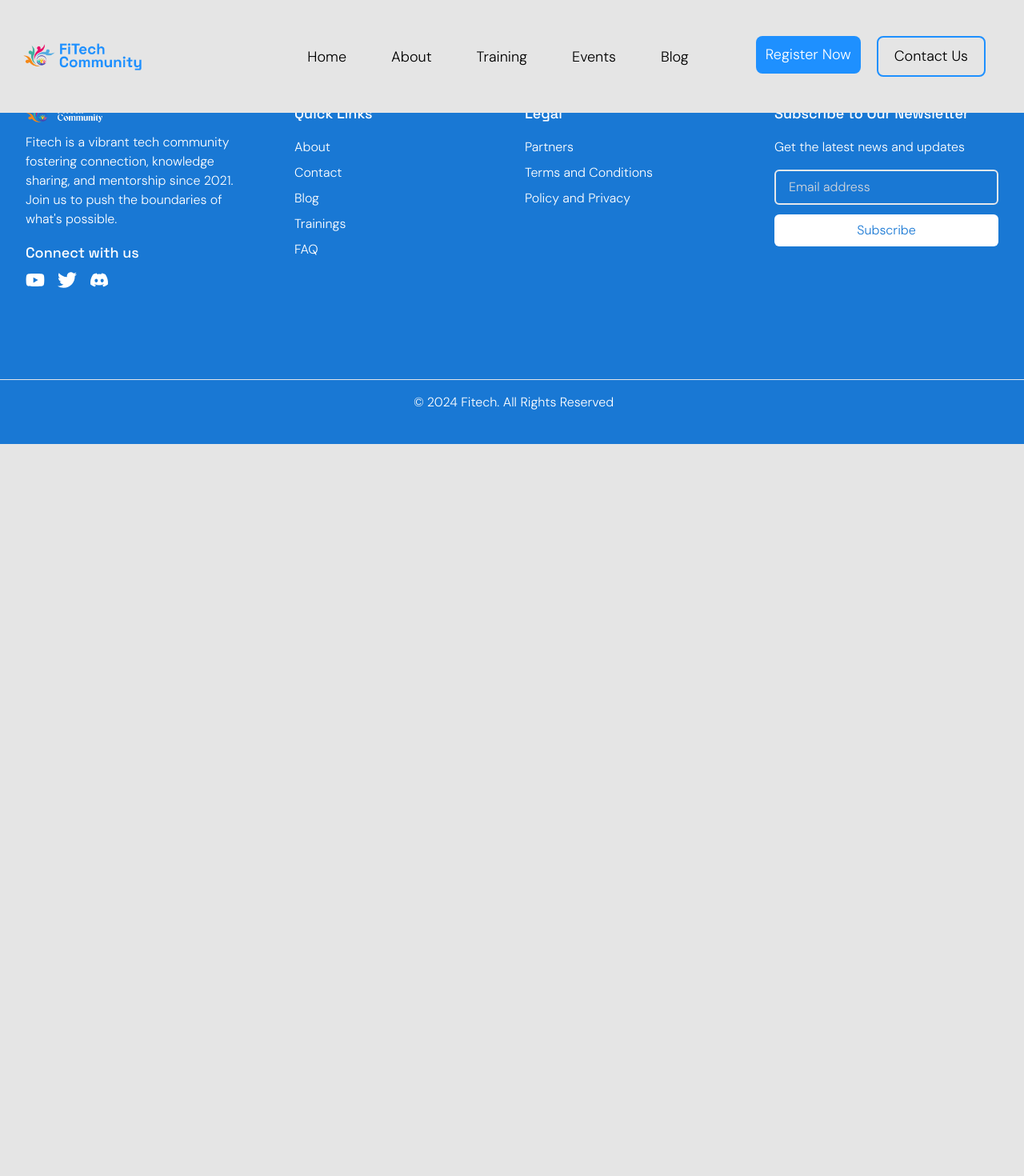
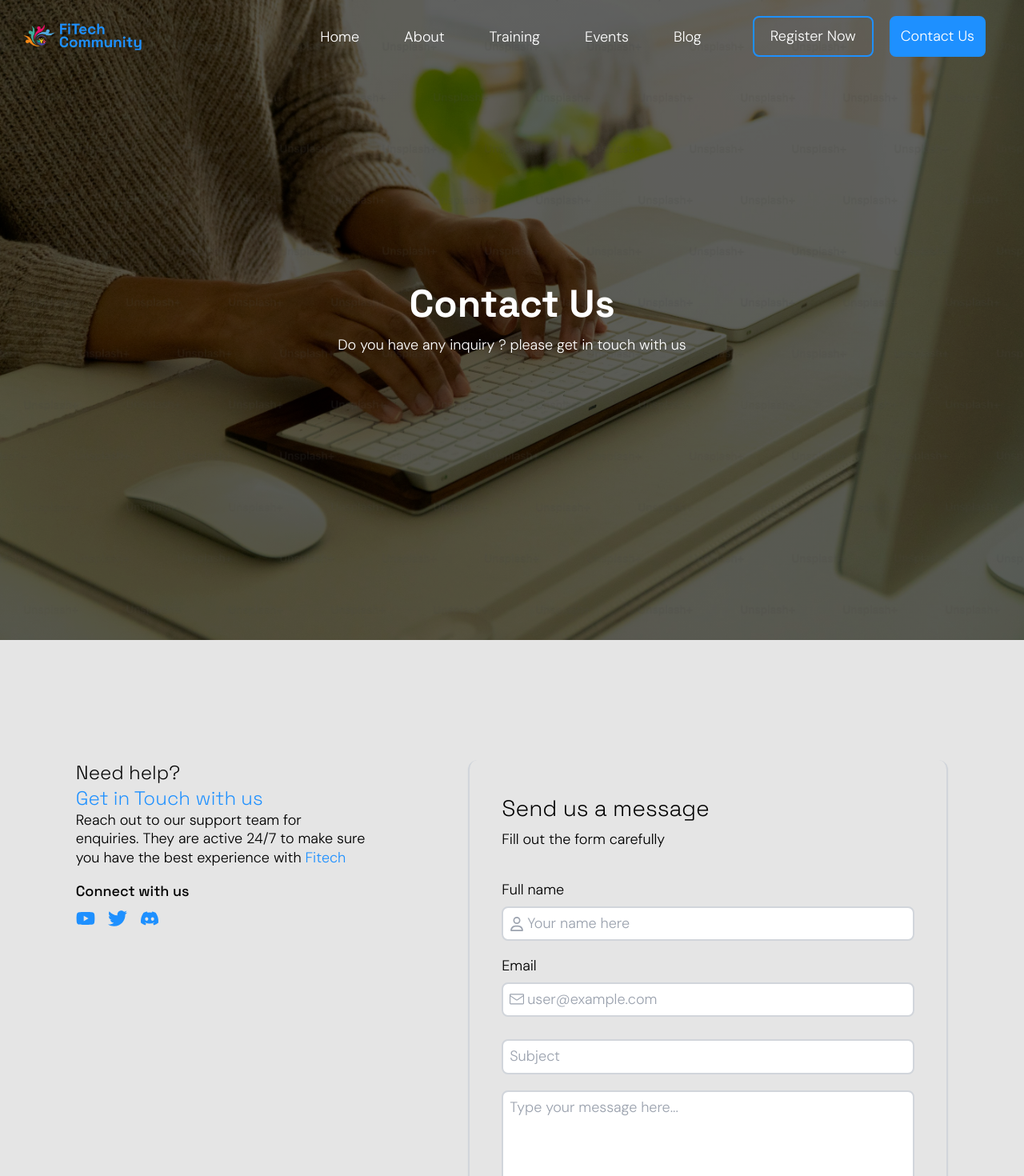
Before and after one commit to React-Community-Kaduna/fitech_website, a React (Vite) app: page /contact in a window 1280 px wide. Shown: the top 1470 px of the page at 80% size. Before the commit the page ends 800 px from the top, so only its background shows below. Built offline with nearby package versions, Linux system fonts and the light colour scheme.

Commit message:
finished contact-page

```diff
--- a/src/Components/Footer.jsx
+++ b/src/Components/Footer.jsx
@@ -1,7 +1,7 @@
 import React from "react";
 import footerLogo from "../assets/footer_logo.png";
 import Button from "./Button";
-import SubscribeForm from "./SubscribeForm";
+// import SubscribeForm from "./SubscribeForm";
 import { FaTwitter, FaYoutube, FaDiscord } from "react-icons/fa";
 import { Link } from "react-router-dom";
 
--- a/src/pages/About.jsx
+++ b/src/pages/About.jsx
@@ -56,10 +56,9 @@ function About() {
   };
 
   return (
-    <div className="min-h-screen flex flex-col">
-      {/* <Nav /> */}
+    <div className="w-full min-h-screen flex flex-col bg-none">
       <NavBar className="w-full fixed top-0 left-0 z-50 bg-[#e5e5e5]">
-        <div className="md:flex items-center justify-between py-4 px-7 z-50">
+        <div className="md:flex items-center justify-between px-7 z-50">
           <div className="font-bold text-2xl cursor-pointer flex items-center">
             <Link to="/">
               <img className="w-[150px]" src={logo} alt="Community logo" />
@@ -77,7 +76,7 @@ function About() {
             }`}
           >
             {/* Menu items */}
-            <ul className="md:flex md:items-center md:pb-5 pb-10 md:static bg-[#e5e5e5] md:bg-transparent md:z-auto z-[-1] left-0 w-full md:w-auto md:pl-0 p-5 transition-all duration-500 ease-in">
+            <ul className="md:flex md:items-center md:static bg-[#e5e5e5] md:bg-transparent md:z-auto z-[-1] left-0 w-full md:w-auto md:pl-0 transition-all duration-500 ease-in">
               {navigation.map((item) => (
                 <li className="md:ml-8 text-xl md:my-0 my-7">
                   <NavLink
@@ -97,7 +96,6 @@ function About() {
                 </li>
               ))}
             </ul>
-
             <span className="flex flex-col md:flex-row gap-5">
               <Link to="/registration">
                 <Button className="bg-[#1E90FF] border-2 border-[#1E90FF] w-auto p-3 rounded-lg md:ml-8 hover:bg-gray-500 duration-500 text-[white]">
--- a/src/pages/Blog.jsx
+++ b/src/pages/Blog.jsx
@@ -112,7 +112,7 @@ function Blog() {
                 : "bg-transparent"
             } transition-colors duration-500`}
           >
-            <div className="md:flex items-center justify-between py-4 px-7 z-50">
+            <div className="md:flex items-center justify-between px-7 z-50">
               <div className="font-bold text-2xl cursor-pointer flex items-center">
                 <Link to="/">
                   <img className="w-[150px]" src={logo} alt="Community logo" />
@@ -132,7 +132,7 @@ function Blog() {
                 }`}
               >
                 {/* Menu items */}
-                <ul className="md:flex md:items-center md:pb-5 pb-10 md:static bg-[#e5e5e5] md:bg-transparent md:z-auto z-[-1] left-0 w-full md:w-auto md:pl-0 p-5 transition-all duration-500 ease-in">
+                <ul className="md:flex md:items-center md:static bg-[#e5e5e5] md:bg-transparent md:z-auto z-[-1] left-0 w-full md:w-auto md:pl-0 transition-all duration-500 ease-in">
                   {navigation.map((item) => (
                     <li className="md:ml-8 text-xl md:my-0 my-7">
                       <NavLink
@@ -168,6 +168,7 @@ function Blog() {
               </div>
             </div>
           </NavBar>
+
           <motion.div
             initial="hidden"
             animate="visible"
--- a/src/pages/Contact.jsx
+++ b/src/pages/Contact.jsx
@@ -2,20 +2,15 @@ import React, { useState, useEffect } from "react";
 import { motion } from "framer-motion";
 import NavBar from "../Components/NavBar";
 import Footer from "../Components/Footer";
-import bg from "../assets/hero_bg_about.png";
-import bg1 from "../assets/bg1.png";
+import bgImg from "../assets/contactBg.jpeg";
 import Button from "../Components/Button";
-import aboutImg1 from "../assets/aboutImg1.png";
-import aboutImg2 from "../assets/aboutImg2.png";
-import aboutImg3 from "../assets/aboutImg3.png";
-import frame from "../assets/aboutframe.png";
-import Members from "../Components/Members";
 import { NavLink, Link } from "react-router-dom";
-import Nav from "../Components/Nav";
-
 import logo from "../assets/logo.png";
 import { MdOutlineClose } from "react-icons/md";
 import { RxHamburgerMenu } from "react-icons/rx";
+import { FaTwitter, FaYoutube, FaDiscord } from "react-icons/fa";
+import { FaRegUser } from "react-icons/fa6";
+import { GoMail } from "react-icons/go";
 
 const navigation = [
   { name: "Home", href: "/" },
@@ -25,15 +20,65 @@ const navigation = [
   { name: "Blog", href: "/blog" },
 ];
 
+const fadeInUp = {
+  hidden: { opacity: 0, y: 20 },
+  visible: {
+    opacity: 1,
+    y: 0,
+    transition: { duration: 0.6, ease: "easeOut" },
+  },
+};
+
+const staggerContainer = {
+  hidden: { opacity: 0 },
+  visible: {
+    opacity: 1,
+    transition: {
+      staggerChildren: 0.2,
+    },
+  },
+};
+
 const Contact = () => {
   const [isMenuOpen, setIsMenuOpen] = useState(false);
+  const [isScrolled, setIsScrolled] = useState(false);
+
+  useEffect(() => {
+    const handleScroll = () => {
+      if (window.scrollY > 0) {
+        setIsScrolled(true);
+      } else {
+        setIsScrolled(false);
+      }
+    };
+
+    window.addEventListener("scroll", handleScroll);
+    return () => {
+      window.removeEventListener("scroll", handleScroll);
+    };
+  }, []);
 
   return (
-    <div className="w-full min-h-screen flex flex-col bg-none">
-      {/* <Nav /> */}
-      <NavBar className="w-full fixed top-0 left-0 z-50 bg-[#e5e5e5]">
-        <div className="md:flex items-center justify-between py-4 px-7 z-50">
-          <div className="font-bold text-2xl cursor-pointer flex items-center">
+    <div className="min-h-screen flex flex-col">
+      {/* Hero Section */}
+      <section className="relative w-full h-[80%] mt-0">
+        <div
+          className="height-full absolute inset-0 bg-gradient-to-r from-transparent to-black mix-blend-multiply bg-cover bg-no-repeat bg-center"
+          style={{
+            backgroundImage: `linear-gradient(to right, rgba(0, 0, 0, 0.54), rgba(0, 0, 0, 0.54)), url(${bgImg})`,
+          }}
+        />
+
+        <div className="relative z-10 bg-transparent">
+          <NavBar
+            className={`w-full fixed top-0 left-0 z-50 ${
+              isScrolled
+                ? "bg-blue-800 rounded-md bg-clip-padding backdrop-filter backdrop-blur-sm bg-opacity-10"
+                : "bg-transparent"
+            } transition-colors duration-500`}
+          >
+            <div className="md:flex items-center justify-between px-7 z-50">
+              <div className="font-bold cursor-pointer flex items-center">
                 <Link to="/">
                   <img className="w-[150px]" src={logo} alt="Community logo" />
                 </Link>
@@ -45,21 +90,23 @@ const Contact = () => {
                 {isMenuOpen ? <MdOutlineClose /> : <RxHamburgerMenu />}
               </button>
               <div
-            className={`md:flex md:items-center md:pb-5 pb-10 absolute md:static bg-[#e5e5e5] md:bg-transparent md:z-auto z-[-1] left-0 w-full md:w-auto md:pl-0 p-5 gap-5 transition-all duration-500 ease-in ${
-              isMenuOpen ? "top-0 opacity-100 pt-14" : "top-[-550px]"
+                className={`md:flex md:items-center md:pb-5 pb-10 absolute md:static bg-[#e5e5e5] md:bg-transparent md:z-auto z-[-1] left-0 w-full md:w-auto md:pl-10 p-5 gap-5 transition-all duration-500 ease-in ${
+                  isMenuOpen
+                    ? "top-0 opacity-100 pt-14"
+                    : "top-[-550px] text-white"
                 }`}
               >
                 {/* Menu items */}
-            <ul className="md:flex md:items-center md:pb-5 pb-10 md:static bg-[#e5e5e5] md:bg-transparent md:z-auto z-[-1] left-0 w-full md:w-auto md:pl-0 p-5 transition-all duration-500 ease-in">
+                <ul className="md:flex md:items-center md:static bg-[#e5e5e5] md:bg-transparent md:z-auto z-[-1] left-0 w-full md:w-auto md:pl-0 transition-all duration-500 ease-in">
                   {navigation.map((item) => (
                     <li className="md:ml-8 text-xl md:my-0 my-7">
                       <NavLink
                         className={({ isActive }) => {
                           return (
-                        "px-3 py-2 z-50 rounded-md duration-500" +
+                            "px-3 py-2 z-50 rounded-tr-md rounded-bl-md duration-500" +
                             (isActive
-                          ? "bg-gray-900 text-green-900 border-2 border-green-950"
-                          : "text-gray-300 hover:bg-gray-700 hover:text-white")
+                              ? "bg-gray-900 text-[#1E90FF] border-2 border-[#1E90FF] shadow-md shadow-[#1e8fffa1]"
+                              : "text-gray-300 hover:bg-gray-700 hover:text-white transition-all duration-500 ease-in")
                           );
                         }}
                         key={item.name}
@@ -73,12 +120,12 @@ const Contact = () => {
 
                 <span className="flex flex-col md:flex-row gap-5">
                   <Link to="/registration">
-                <Button className="bg-[#1E90FF] border-[#1E90FF] w-auto p-3 rounded-lg md:ml-8 hover:bg-gray-500 duration-500 text-[white]">
+                    <Button className="bg-none px-5 py-3 border-2 border-[#1E90FF] rounded-lg md:ml-8 hover:bg-gray-500 hover:text-white duration-500">
                       Register Now
                     </Button>
                   </Link>
                   <Link to="/contact">
-                <Button className="bg-none px-5 py-3 border-2 border-[#1E90FF] rounded-lg hover:bg-gray-500 hover:text-white duration-500">
+                    <Button className="bg-[#1E90FF] border-2 border-[#1E90FF] w-auto p-3 rounded-lg hover:bg-gray-500 duration-500 text-[white]">
                       Contact Us
                     </Button>
                   </Link>
@@ -86,9 +133,116 @@ const Contact = () => {
               </div>
             </div>
           </NavBar>
-      <main>
+
+          <motion.div
+            initial="hidden"
+            animate="visible"
+            variants={fadeInUp}
+            className="w-full h-screen flex flex-col justify-center items-center text-white text-center py-16 px-4 sm:px-6 lg:px-8"
+          >
+            <h1 className="text-3xl md:text-5xl mb-4 text-white text-center">
+              Contact Us
+            </h1>
+            <p>Do you have any inquiry ? please get in touch with us</p>
+            <motion.div
+              initial={{ opacity: 0, y: 20 }}
+              animate={{ opacity: 1, y: 0 }}
+              transition={{ delay: 0.5 }}
+            >
+              {/* <SubscribeForm /> */}
+            </motion.div>
+          </motion.div>
+        </div>
+      </section>
+      <main className="flex-1 w-full md:px-8 px-6 lg:px-8 mt-[70px] md:mt-[100px] lg:mt-[150px] overflow-x-hidden">
+        <section className="">
+          <div className="w-full flex md:flex-row flex-col justify-around">
+            <div className="md:w-[30%] w-full">
+              <h4>
+                Need help? <br />
+                <span className="text-[#1E90FF]">Get in Touch with us</span>
+              </h4>
+              <p>
+                Reach out to our support team for enquiries. They are active
+                24/7 to make sure you have the best experience with{" "}
+                <span className="text-[#1E90FF]">Fitech</span>
+              </p>
+              <div className="space-y-2 mt-4">
+                <h4 className="text-base sm:text-lg font-medium">
+                  Connect with us
+                </h4>
+                <ul className="flex space-x-4 text-[#1E90FF]">
+                  <li>
+                    <a href="https://youtube.com/@FitechCommunity/">
+                      <FaYoutube className="text-2xl" />
+                    </a>
+                  </li>
+                  <li>
+                    <a href="https://twitter.com/Fitechcommunity">
+                      <FaTwitter className="text-2xl" />
+                    </a>
+                  </li>
+                  <li>
+                    <a href="https://discord.gg/9REgpp5r">
+                      <FaDiscord className="text-2xl" />
+                    </a>
+                  </li>
+                </ul>
+              </div>
+            </div>
+            <div className="md:w-[600px] w-full border-2 md:mt-0 mt-10 border-gray-300 border-t-0 md:p-10 p-2 rounded-xl shadow-sm">
+              <h3 className="text-[28px] mb-2">Send us a message</h3>
+              <p>Fill out the form carefully</p>
+
+              <form className="w-full flex flex-col justify-center mt-10">
+                <label htmlFor="name">Full name</label>
+                <div className="flex flex-row items-center py-1 px-2 bg-white w-full mb-5 mt-2 rounded-lg overflow-hidden border-2 border-gray-300">
+                  <span className="text-gray-400">
+                    <FaRegUser />
+                  </span>
+                  <input
+                    className="w-full p-1 outline-none"
+                    type="text"
+                    name=""
+                    id=""
+                    placeholder="Your name here"
+                  />
+                </div>
+                <label htmlFor="name">Email</label>
+                <div className="flex flex-row items-center py-1 px-2 bg-white w-full mb-5 mt-2 rounded-lg overflow-hidden border-2 border-gray-300">
+                  <span className="text-gray-400">
+                    <GoMail />
+                  </span>
+                  <input
+                    className="w-full p-1 outline-none"
+                    type="text"
+                    name=""
+                    id=""
+                    placeholder="user@example.com"
+                  />
+                </div>
+                <input
+                  className="w-full mb-5 mt-2 p-2 rounded-lg outline-none border-2 border-gray-300"
+                  type="text"
+                  name=""
+                  id=""
+                  placeholder="Subject"
+                />
+                <textarea
+                  className="w-full p-2 outline-none rounded-lg border-2 border-gray-300"
+                  placeholder="Type your message here..."
+                  cols={20}
+                  rows={5}
+                />
+                <Button className="px-5 py-2 bg-[#1E90FF] my-5 rounded-lg text-white">
+                  Send message
+                </Button>
+              </form>
+            </div>
+          </div>
+        </section>
+      </main>
       <Footer />
-      </main>
     </div>
   );
 };
--- a/src/pages/Training.jsx
+++ b/src/pages/Training.jsx
@@ -113,7 +113,7 @@ const Training = () => {
                 : "bg-transparent"
             } transition-colors duration-500`}
           >
-            <div className="md:flex items-center justify-between py-4 px-7 z-50">
+            <div className="md:flex items-center justify-between px-7 z-50">
               <div className="font-bold text-2xl cursor-pointer flex items-center">
                 <Link to="/">
                   <img className="w-[150px]" src={logo} alt="Community logo" />
@@ -133,7 +133,7 @@ const Training = () => {
                 }`}
               >
                 {/* Menu items */}
-                <ul className="md:flex md:items-center md:pb-5 pb-10 md:static bg-[#e5e5e5] md:bg-transparent md:z-auto z-[-1] left-0 w-full md:w-auto md:pl-0 p-5 transition-all duration-500 ease-in">
+                <ul className="md:flex md:items-center md:static bg-[#e5e5e5] md:bg-transparent md:z-auto z-[-1] left-0 w-full md:w-auto md:pl-0 transition-all duration-500 ease-in">
                   {navigation.map((item) => (
                     <li className="md:ml-8 text-xl md:my-0 my-7">
                       <NavLink
@@ -142,7 +142,7 @@ const Training = () => {
                             "px-3 py-2 z-50 rounded-tr-md rounded-bl-md duration-500" +
                             (isActive
                               ? "bg-gray-900 text-[#1E90FF] border-2 border-[#1E90FF] shadow-md shadow-[#1e8fffa1]"
-                              : "text-gray-300 hover:bg-gray-700 hover:text-white")
+                              : "text-gray-300 hover:bg-gray-700 hover:text-white transition-all duration-500 ease-in")
                           );
                         }}
                         key={item.name}
--- a/src/pages/admin.jsx
+++ b/src/pages/admin.jsx
@@ -51,7 +51,7 @@ function AdminSignIn() {
   return (
     <div className="min-h-screen flex flex-col ">
       <NavBar className="w-full fixed top-0 left-0 z-50 bg-[#e5e5e5]">
-        <div className="md:flex items-center justify-between py-4 px-7 z-50">
+        <div className="md:flex items-center justify-between px-7 z-50">
           <div className="font-bold text-2xl cursor-pointer flex items-center">
             <Link to="/">
               <img className="w-[150px]" src={logo} alt="Community logo" />
@@ -69,15 +69,15 @@ function AdminSignIn() {
             }`}
           >
             {/* Menu items */}
-            <ul className="md:flex md:items-center md:pb-5 pb-10 md:static bg-[#e5e5e5] md:bg-transparent md:z-auto z-[-1] left-0 w-full md:w-auto md:pl-0 p-5 transition-all duration-500 ease-in">
+            <ul className="md:flex md:items-center md:static bg-[#e5e5e5] md:bg-transparent md:z-auto z-[-1] left-0 w-full md:w-auto md:pl-0 transition-all duration-500 ease-in">
               {navigation.map((item) => (
                 <li className="md:ml-8 text-xl md:my-0 my-7">
                   <NavLink
                     className={({ isActive }) => {
                       return (
-                        "px-3 py-2 z-50 rounded-md duration-500" +
+                        "px-3 py-2 z-50 rounded-tr-md rounded-bl-md duration-500" +
                         (isActive
-                          ? "bg-gray-900 text-green-900 border-2 border-green-950"
+                          ? "bg-gray-900 text-[#1E90FF] border-2 border-[#1E90FF] shadow-md shadow-[#1e8fffa1]"
                           : "text-gray-300 hover:bg-gray-700 hover:text-white")
                       );
                     }}
@@ -89,10 +89,9 @@ function AdminSignIn() {
                 </li>
               ))}
             </ul>
-
             <span className="flex flex-col md:flex-row gap-5">
               <Link to="/registration">
-                <Button className="bg-[#1E90FF] border-[#1E90FF] w-auto p-3 rounded-lg md:ml-8 hover:bg-gray-500 duration-500 text-[white]">
+                <Button className="bg-[#1E90FF] border-2 border-[#1E90FF] w-auto p-3 rounded-lg md:ml-8 hover:bg-gray-500 duration-500 text-[white]">
                   Register Now
                 </Button>
               </Link>
```
Also changed, not shown: src/pages/Events.jsx (+3 -4 lines), src/pages/Home.jsx (+2 -31 lines), src/pages/Registration.jsx (+6 -11 lines), src/pages/adminDashboard.jsx (+5 -6 lines), src/assets/contactBg.jpeg (added). Lines whose indentation alone changed are shown as unchanged.
